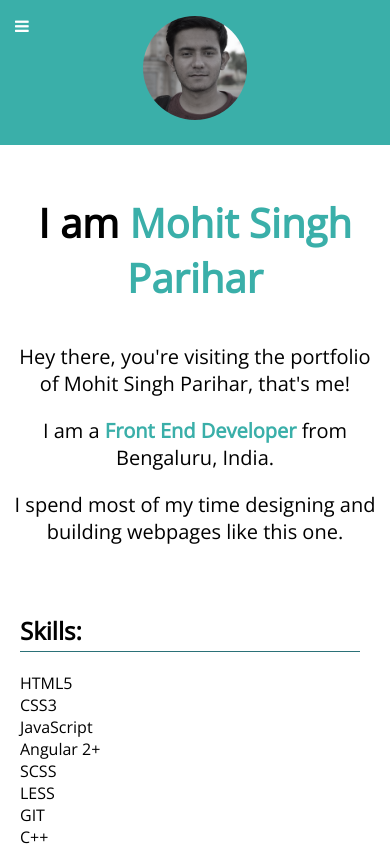
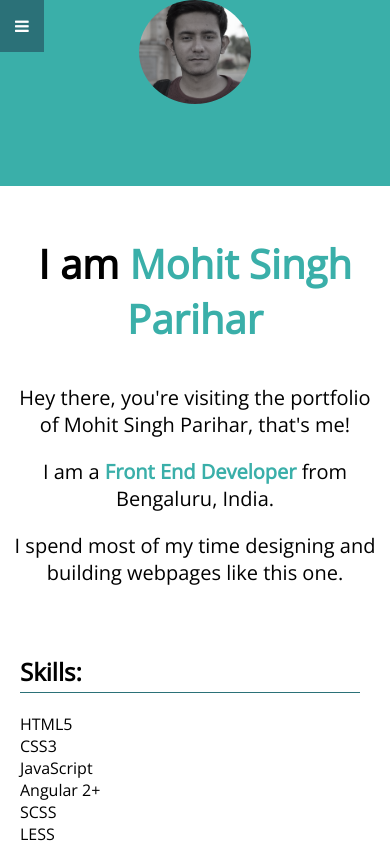
Before and after one commit to pariharsmohit/mohitsparihar.github.io, an Angular app: page / in a window 390 px wide. Shown: the top 846 px of the page. Built offline with nearby package versions, Linux system fonts and the light colour scheme.

Commit message:
responsive layout ready

```diff
--- a/src/app/app.component.html
+++ b/src/app/app.component.html
@@ -1,4 +1,4 @@
-<section class="main">
+<section class="main" (click)="toggleMenu($event)">
     <nav class="desktop-nav">
         <a href="#home" id="home-btn">Home</a>
         <a href="https://mspwrites.com/blog/" target="_blank">Blog</a>
@@ -13,11 +13,11 @@
 
     <!-- Navigation bar for the mobile devices -->
     <nav class="mobile-nav">
-        <a href="javascript:void(0);" class="icon" (click)="myFunction()">
+        <a href="javascript:void(0);" class="icon" id="hamburger-icon" (click)="toggleMenu($event)">
             <i class="fa fa-bars"></i>
         </a>
-        <div id="myLinks">
-            <a href="#home">Home</a>
+        <div id="myLinks" [ngClass]="{'visible' : showMenu, 'hide' : !showMenu}">
+            <a href="/">Home</a>
             <a href="https://mspwrites.com/blog/" target="_blank">Blog</a>
             <a href="#skills" id="nav-skills">Skills</a>
             <a href="#projects" id="nav-projects">Projects</a>
--- a/src/app/app.component.mobile.scss
+++ b/src/app/app.component.mobile.scss
@@ -134,6 +134,7 @@
       }
 
       .mobile-nav {
+        display: unset;
         overflow: hidden;
         background: transparent;
         width: 100%;
@@ -141,13 +142,17 @@
         z-index: 2000;
 
         .visible {
+          display: block;
           background-color: $color3;
           width: 100%;
         }
 
-        #myLinks {
+        .hide {
           display: none;
         }
+        // #myLinks {
+        //   display: none;
+        // }
         & a {
           color: $color4;
           text-decoration: none;
@@ -163,7 +168,7 @@
             top: 0;
           }
           &:hover {
-            background-color: $color3;
+            background-color: $color2;
             color: $color4;
           }
         }
--- a/src/app/app.component.scss
+++ b/src/app/app.component.scss
@@ -9,6 +9,10 @@ $main-component-height: calc(100vh - 52px);
     "nav-bar nav-bar"
     "left-panel right-panel"
     "left-panel right-panel";
+}
+
+.mobile-nav {
+  display: none;
 }
 
 nav {
--- a/src/app/app.component.ts
+++ b/src/app/app.component.ts
@@ -1,5 +1,6 @@
 import { Component, OnInit } from '@angular/core';
 import { HttpService } from './http.service';
+import { IfStmt } from '@angular/compiler';
 
 @Component({
     selector: 'app-root',
@@ -11,6 +12,7 @@ import { HttpService } from './http.service';
 })
 export class AppComponent implements OnInit {
     title = 'resume';
+    showMenu = false;
 
     constructor(private httpService: HttpService) { }
 
@@ -35,15 +37,13 @@ export class AppComponent implements OnInit {
         }
     }
 
-    myFunction() {
-        var x = document.getElementById("myLinks");
-        if (x.style.display === "block") {
-            x.style.display = "none";
-            x.classList.remove('visible');
-        } else {
-            x.style.display = "block";
-            x.classList.add('visible');
+    toggleMenu(event) {
+        if(event.target.attributes.id && event.target.attributes.id.value === 'hamburger-icon') {
+            this.showMenu = !this.showMenu;
+            event.stopPropagation();
+            return;
         }
+        this.showMenu = false;
     }
 
 }
--- a/src/app/app.module.ts
+++ b/src/app/app.module.ts
@@ -12,6 +12,7 @@ import { PersonalProjectComponent } from './personal-project/personal-project.co
 import { ProjectsComponent } from './projects/projects.component';
 import { ExperienceComponent } from './experience/experience.component';
 import { HomeComponent } from './home/home.component';
+import { MobileLinksComponent } from './mobile-links/mobile-links.component';
 
 @NgModule({
   declarations: [
@@ -23,7 +24,8 @@ import { HomeComponent } from './home/home.component';
     PersonalProjectComponent,
     ProjectsComponent,
     ExperienceComponent,
-    HomeComponent
+    HomeComponent,
+    MobileLinksComponent
   ],
   imports: [
     BrowserModule,
--- a/src/app/header/header.component.html
+++ b/src/app/header/header.component.html
@@ -19,3 +19,5 @@
                 </div>
         </div>
 </section>
+
+<app-mobile-links></app-mobile-links>
--- a/src/app/header/header.component.mobile.scss
+++ b/src/app/header/header.component.mobile.scss
@@ -2,36 +2,22 @@
 
 @media only screen and (max-width:1224px) {
   section {
-    padding: 4%;
-    text-align: center;
+    padding: 0;
+    text-align: unset;
     color: $color1;
     text-align: center;
     height: 100%;
     h1{
       display: none;
     }
-
-      img {
-          width: 4%;
-          height: 5%;
-          padding-right: 1.5%;
-        }
-      .contact-div {
-        display: none;
-        padding: 0 0 0 2em;
-      }
+    .contact-div {
+      display: none;
+    }
 
     .profile-image {
-      background-image: url('../../assets/img/profile-image.webp');
-      background-repeat: no-repeat;
-      background-size: cover;
-      filter: grayscale(0.8);
-      background-position-x: -30px;
+      background-position-x: -26px;
       min-height: 6.5em;
-      width: 6.5em;
-      border-radius: 50%;
-      margin: 0 auto;
+      width: 7em;
     }
   }
-
 }
--- /dev/null
+++ b/src/app/mobile-links/mobile-links.component.html
@@ -0,0 +1,12 @@
+<section class="mobile">
+    <div id="contact">
+
+        <a href="tel:{{resume.phoneNumber}}" target="_blank"><img src="assets/img/phoneLogo.png" /></a>
+
+        <a href="mailto:{{resume.email}}" target="_blank"><img src="assets/img/mailLogo.png" /></a>
+
+        <a href="https://github.com/mohitsparihar/" target="_blank"><img src="assets/img/gitlogo.png" /></a>
+
+        <a href="https://linkedin.com/in/mohitsparihar"target="_blank"><img src="assets/img/linkedinLogo.png" /></a>
+    </div>
+</section>
--- /dev/null
+++ b/src/app/mobile-links/mobile-links.component.scss
@@ -0,0 +1,38 @@
+@import '../../assets/variables.scss';
+
+section {
+    display: none;
+}
+
+@media only screen and (max-width:1224px) {
+    section {
+        display: block;
+        width: 100%;
+        text-align: center;
+        margin-bottom: 0.5em;
+        #contact {
+            display: flex;
+            align-items: center;
+            justify-content: center;
+        }
+        a {
+            margin: 0.5em 1em;
+            display: flex;
+            align-items: center;
+            justify-content: center;
+            background-color: white;
+            width: 3em;
+            height: 3em;
+            border-radius: 50%;
+
+            img {
+                width: 50%;
+                height: auto;
+            }
+
+            &:hover {
+                background-color: $color2;
+            }
+        }
+    }
+}
--- /dev/null
+++ b/src/app/mobile-links/mobile-links.component.ts
@@ -0,0 +1,24 @@
+import { Component, OnInit } from '@angular/core';
+import { HttpService } from '../http.service';
+import { Subscription } from 'rxjs';
+
+@Component({
+  selector: 'app-mobile-links',
+  templateUrl: './mobile-links.component.html',
+  styleUrls: [
+    './mobile-links.component.scss',
+  ]
+})
+export class MobileLinksComponent implements OnInit {
+  resume: any;
+  resumeDataSubscription: Subscription
+  constructor(private httpService: HttpService) { }
+
+  ngOnInit(): void {
+    this.httpService.getResumeData()
+      .subscribe(data => {
+        this.resume = data;
+      });
+  }
+
+}
--- /dev/null
+++ b/src/app/personal-project/personal-project.component.mobile.scss
@@ -0,0 +1,6 @@
+@media only screen and (max-width:1224px) {
+    .btn-links {
+        margin-top: 10px;
+        margin-left: 0;
+    }
+}
--- a/src/app/personal-project/personal-project.component.ts
+++ b/src/app/personal-project/personal-project.component.ts
@@ -5,7 +5,10 @@ import { Subscription } from 'rxjs';
 @Component({
   selector: 'app-personal-project',
   templateUrl: './personal-project.component.html',
-  styleUrls: ['./personal-project.component.scss']
+  styleUrls: [
+    './personal-project.component.scss',
+    './personal-project.component.mobile.scss'
+  ]
 })
 export class PersonalProjectComponent implements OnInit, OnDestroy {
   personalProjects: any;
```
Also changed, not shown: 1 other file (tests, documents, lock files or other folders).
